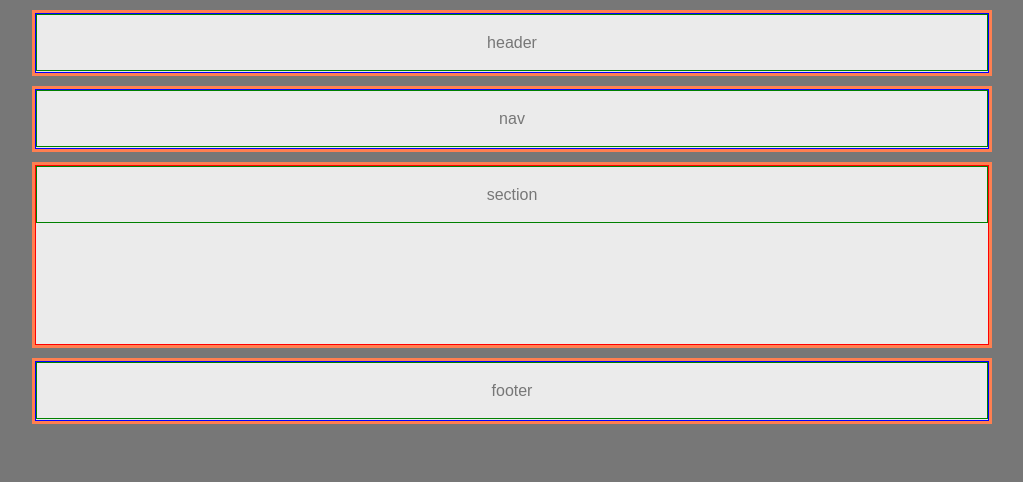
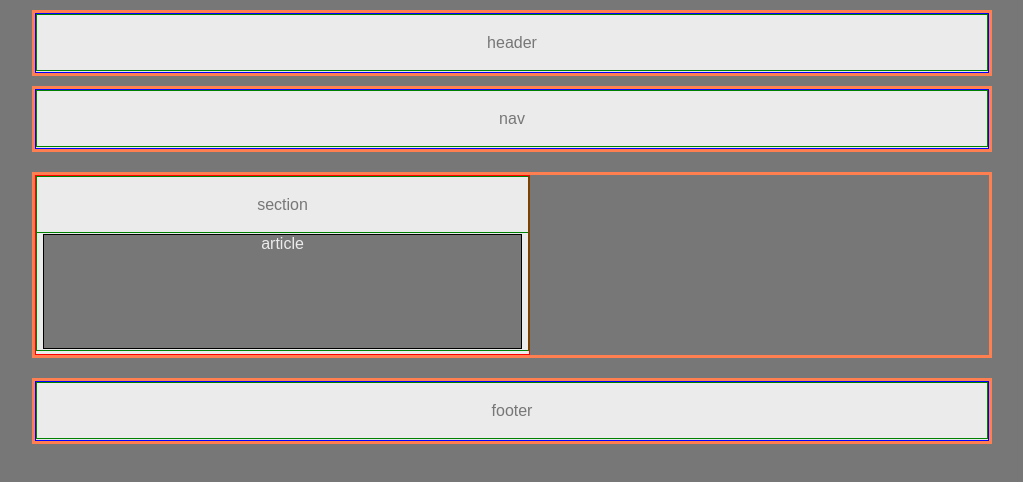
Before and after one commit to edwinjbock/HW-Wireframe, a plain HTML site: page index.html in a window 1280 px wide. Shown: the whole page, without its empty margins (128-1151 px from the left). Drawn offline with Linux system fonts and the light colour scheme.

Commit message:
good times

```diff
--- a/index.html
+++ b/index.html
@@ -33,7 +33,7 @@
 </div>
 
 <!-- The hardest part of the project -->
-<div class="container">
+<div class="container2">
     <section>
         <table>
             <tr>
@@ -42,7 +42,11 @@
                 </td>
             </tr>
             <tr>
-                <!-- ARTICLE HERE-->
+                <td>
+                    <article>
+                        article
+                    </article>
+                </td>
             </tr>
         </table>
     </section>
--- a/style.css
+++ b/style.css
@@ -34,8 +34,16 @@ p {
     margin: 10px 0 10px 0;
     overflow: hidden;
     clear: both;
-    /* REMOVE! Formatting in order to see what I'm doing */
-        background-color: #fff;
+}
+
+.container2 {
+    box-sizing: border-box;
+    border: solid coral;
+    padding: 0px 0px 0px 0px;
+    margin: auto;
+    margin: 20px 0 20px 0;
+    overflow: hidden;
+    clear: both;
 }
 
 header {
@@ -83,7 +91,18 @@ section {
     margin: 0px;
     padding: 0px;
     height: 180px;
-    width: 100%;
+    width: 495px;
+}
+
+article {
+    box-sizing: border-box;
+    color: #ebebeb;
+    background: #777;
+    border: solid black 1px;
+    margin: auto;
+    padding: 0px;
+    height: 115px;
+    width: 98%;
 }
 
 aside {
@@ -100,8 +119,3 @@ footer {
     height: 60px;
     width: 100%;
 }
-article {
-    box-sizing: border-box;
-    color: #ebebeb;
-    background: #777;
-}
```
